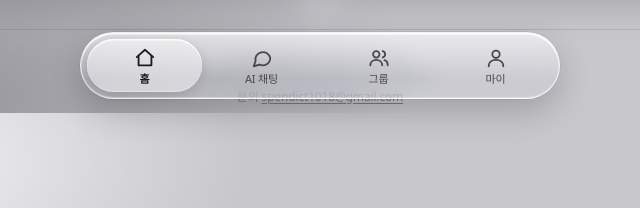
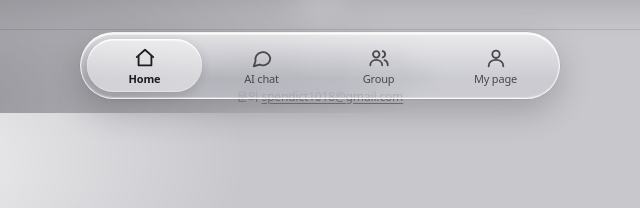
Before and after one commit to dadadaeun09/save, a plain HTML site: page home.html in a window 1280 px wide. Shown: the part 687-895 px from the top of the page, 320-960 px from the left. Drawn offline with nearby package versions, Linux system fonts and the light colour scheme; a web font is replaced by a local one.

Commit message:
Update navigation menu names to English

```diff
--- a/home.html
+++ b/home.html
@@ -175,10 +175,10 @@ const hasGoal = (d) => !!(d && d.goal && d.goal.name && Number(d.goal.target) >
 /* ---------- 메뉴 (하단바 + 석 삼 자 목록) ---------- */
 /* 그룹/AI 채팅은 index.html의 탭(#주소로 지정), 마이는 mypage.html 입니다. */
 const pages = [
-  { name: "홈", href: "home.html", active: true },
-  { name: "AI 채팅", href: "index.html#chat" },
-  { name: "그룹", href: "group.html" } /* 로그인 필요: 안 했으면 로그인 후 돌아옴 */,
-  { name: "마이", href: "mypage.html" },
+  { name: "Home", href: "home.html", active: true },
+  { name: "AI chat", href: "index.html#chat" },
+  { name: "Group", href: "group.html" } /* 로그인 필요: 안 했으면 로그인 후 돌아옴 */,
+  { name: "My page", href: "mypage.html" },
 ];
 const links = pages.map((p) => `<a href="${p.href}" class="${p.active ? "active" : ""}">${p.name}</a>`).join("");
 $("bottomBar").innerHTML = links;
```
